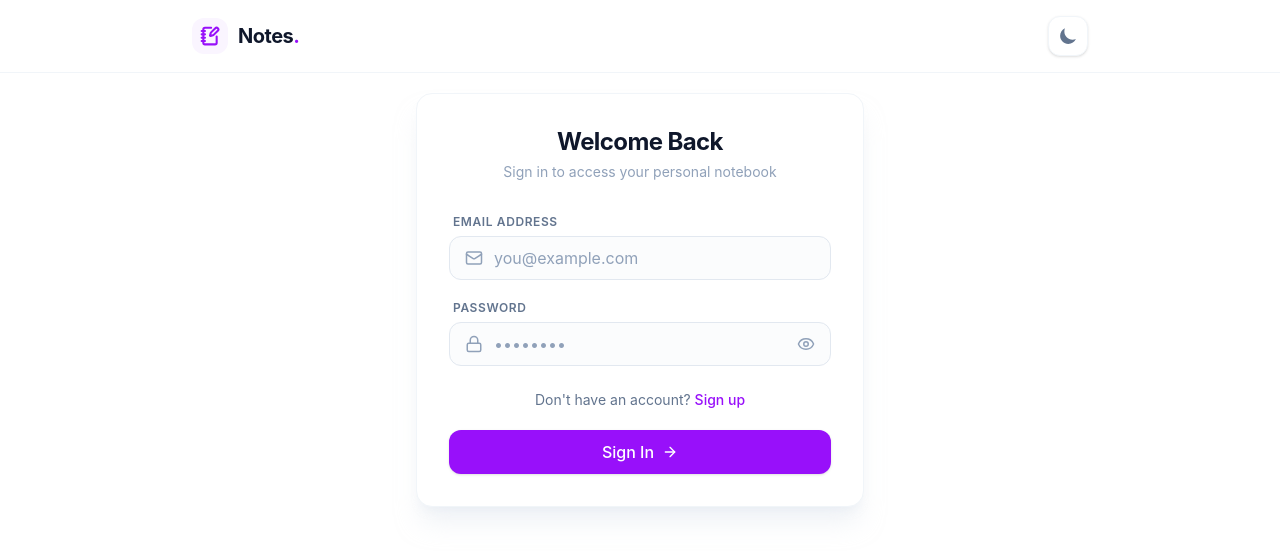
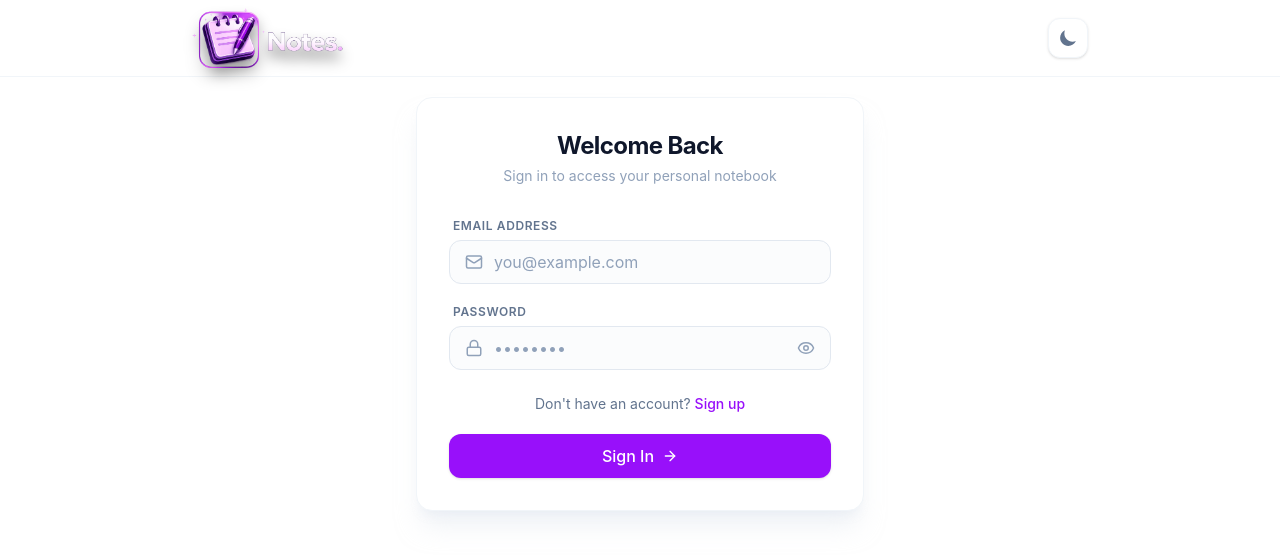
Before and after one commit to Emil-Binoy/Notes-App, a React (Vite) app in the folder client/: page /login in a window 1280 px wide. Shown: the top 558 px of the page. Built offline with nearby package versions, Linux system fonts and the light colour scheme; no server answers.

Commit message:
feat(assets): add logo to header

```diff
--- a/client/src/components/layout/Header.jsx
+++ b/client/src/components/layout/Header.jsx
@@ -1,6 +1,6 @@
 import { useState, useEffect } from 'react'
-import { LuNotebookPen } from "react-icons/lu";
 import { IoSunnySharp, IoMoonSharp } from "react-icons/io5";
+import logo from "../../assets/logo.png"
 
 const Header = () => {
   const [isDark, setIsDark] = useState(() => {
@@ -22,15 +22,14 @@ const Header = () => {
   }, [isDark]);
 
   return (
-    <header className="sticky top-0 z-50 bg-white/80 border-b border-slate-100 dark:bg-slate-900/80 dark:border-slate-800 backdrop-blur-md px-6 py-4 transition-colors duration-200">
+    <header className="sticky top-0 z-50 bg-white/80 border-b border-slate-100 dark:bg-slate-900/80 dark:border-slate-800 backdrop-blur-md px-6 py-2 transition-colors duration-200">
       <div className="max-w-4xl mx-auto flex items-center justify-between">
-        <div className="flex items-center gap-2.5 text-purple-600 dark:text-purple-400">
-          <div className="bg-purple-50 dark:bg-purple-950/50 p-2 rounded-xl">
-            <LuNotebookPen size={20} className="stroke-[2.5]" />
-          </div>
-          <h1 className="text-xl font-bold tracking-tight text-slate-900 dark:text-white">
-            Notes<span className="text-purple-600 dark:text-purple-400">.</span>
-          </h1>
+        <div className="">
+          <img
+            src={logo}
+            alt="notes logo"
+            className='h-15 drop-shadow-xl/40'
+          />
         </div>
 
         <button
```
Also changed, not shown: client/src/assets/logo.png (added).
